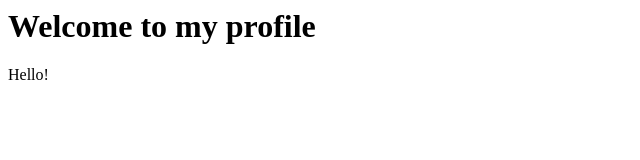
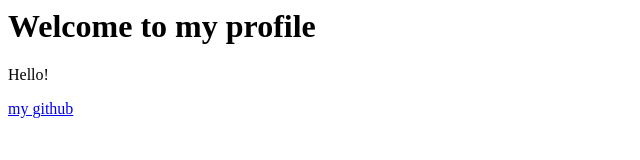
Before and after one commit to talot/profile, a plain HTML site: page index.html in a window 1280 px wide. Shown: the full height of the page, 0-640 px from the left. Drawn offline with Linux system fonts and the light colour scheme.

Commit message:
Add link to github

```diff
--- a/index.html
+++ b/index.html
@@ -5,5 +5,6 @@
     <body>
         <h1>Welcome to my profile</h1>
         <p>Hello!</p>
+        <a href = "http://github.com/talot">my github</github></a>
     </body>
 </html>
```
